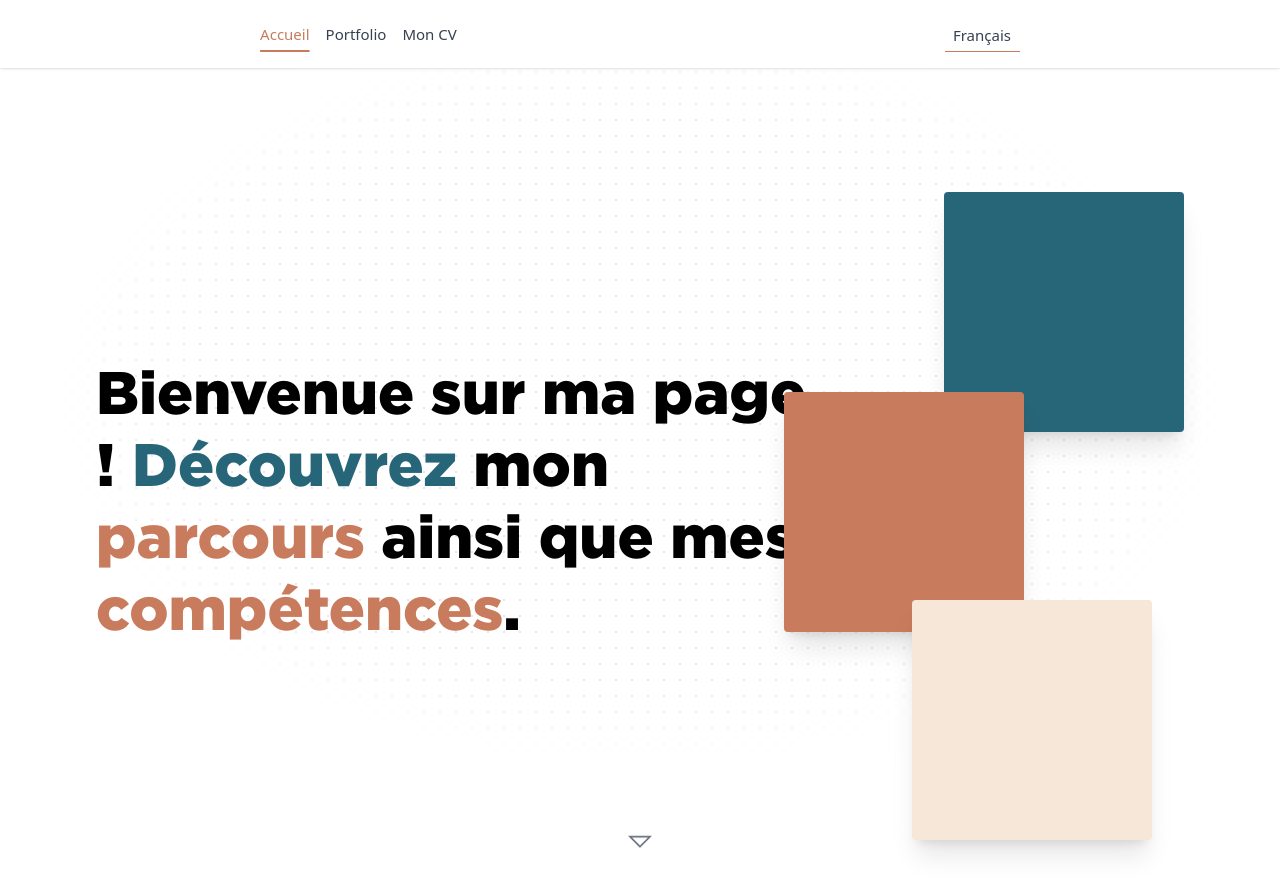
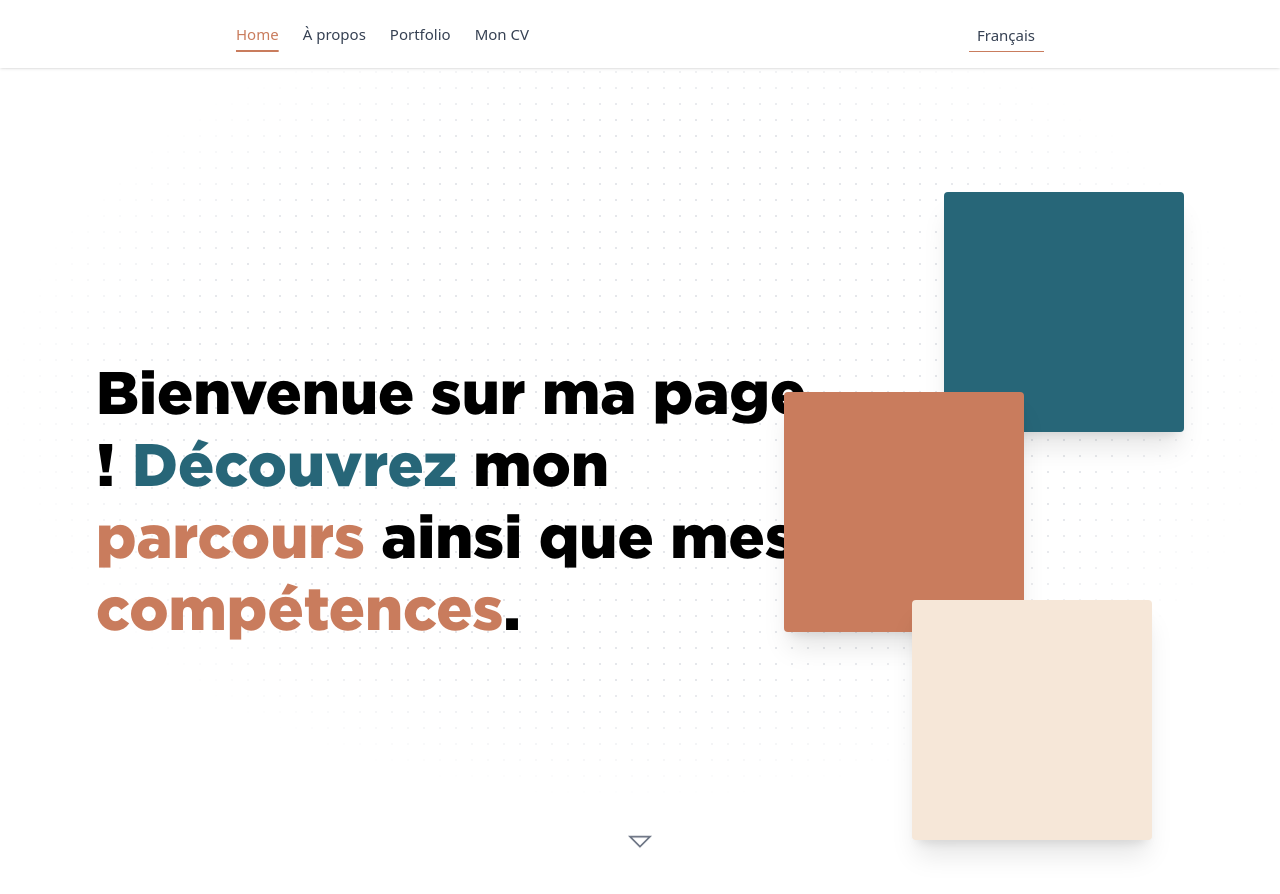
Before and after one commit to maximilien-bruyere/curriculum-vitae, a React (Vite) app: page / in a window 1280 px wide. Shown: the top 894 px of the page. Built offline with nearby package versions, Linux system fonts and the light colour scheme.

Commit message:
feat: add about navbar

```diff
--- a/src/pages/header/nav/Nav.tsx
+++ b/src/pages/header/nav/Nav.tsx
@@ -26,7 +26,7 @@ const Nav = () => {
 
   return (
     <nav className="fixed top-0 right-0 z-20 p-4 w-full flex justify-around items-center bg-white shadow-sm">
-      <ul className="flex space-x-4">
+      <ul className="flex space-x-6">
         <li>
           <a
             href="#home"
@@ -38,6 +38,19 @@ const Nav = () => {
             }`}
           >
             {t("home")}
+          </a>
+        </li>
+        <li>
+          <a
+            href="#about"
+            onClick={() => setActive("about")}
+            className={`text-[15px] transition-all duration-200 text-gray-700 underline-offset-10 active:text-rust ${
+              active === "about"
+                ? "underline decoration-rust decoration-2 text-rust"
+                : ""
+            }`}
+          >
+            {t("about")}
           </a>
         </li>
         <li>
--- a/src/pages/translation/fr.json
+++ b/src/pages/translation/fr.json
@@ -3,7 +3,7 @@
     "student": "Étudiant en informatique",
     "contact": "Me contacter",
     "welcome_message": "Bienvenue sur ma page ! <blue>Découvrez</blue> mon <rust>parcours</rust> ainsi que mes <rust>compétences</rust>.",
-    "home": "Accueil",
+    "home": "Home",
     "about": "À propos",
     "portfolio": "Portfolio",
     "cv": "Mon CV",
```
